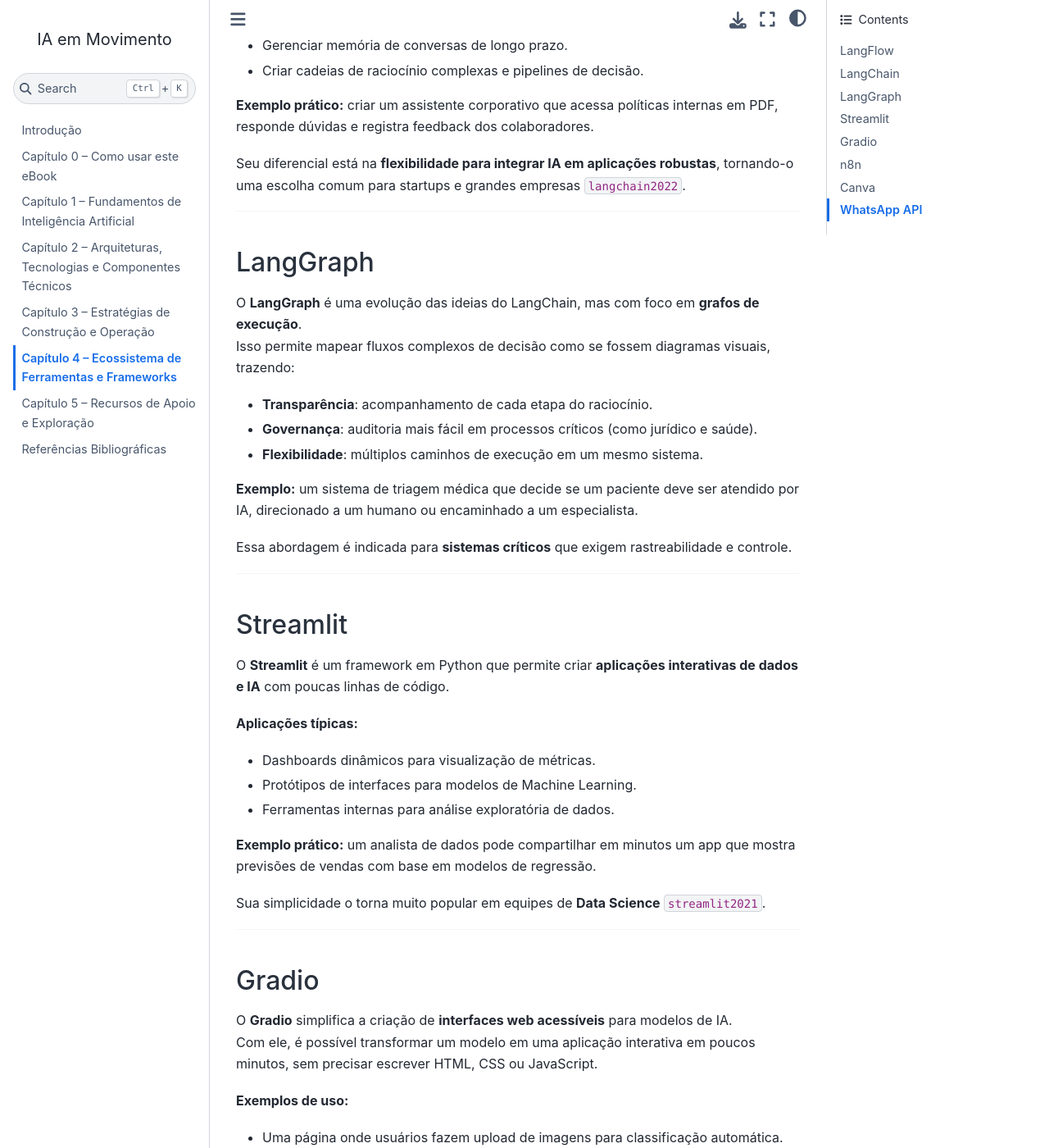
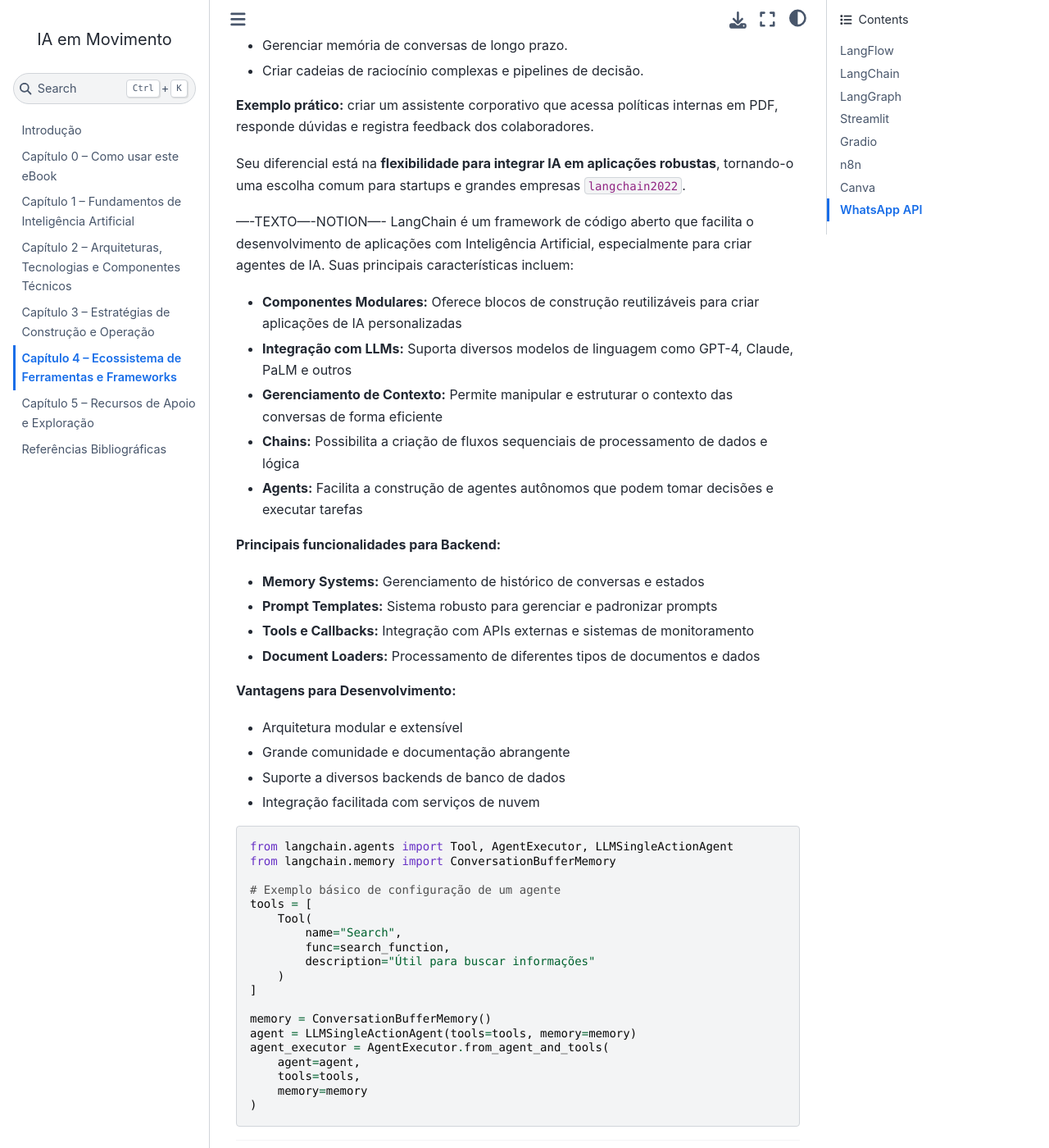
Before and after one commit to unb-lamfo-negocios-ai/LivroIAemMovimento, a Jupyter Book: the page built from capitulos/cap4.md, in a window 1280 px wide and 1400 px high, scrolled down 1509 px. Shown: the whole window at 82% size. Built offline with Jupyter Book 1.0.4 settings and Sphinx 7.4.7 and the Sphinx Book theme 1.1.4, drawn with Linux system fonts in a browser that asks for light colours; pages that are not in the unit, such as notebooks, are missing from menus; cross-references to code outside the pages are shown as plain code.

Commit message:
Inclusao_LangChain.md

````diff
--- a/capitulos/cap4.md
+++ b/capitulos/cap4.md
@@ -50,6 +50,51 @@
 **Exemplo prático:** criar um assistente corporativo que acessa políticas internas em PDF, responde dúvidas e registra feedback dos colaboradores.
 
 Seu diferencial está na **flexibilidade para integrar IA em aplicações robustas**, tornando-o uma escolha comum para startups e grandes empresas {cite}`langchain2022`.
+
+----TEXTO----NOTION----
+LangChain é um framework de código aberto que facilita o desenvolvimento de aplicações com Inteligência Artificial, especialmente para criar agentes de IA. Suas principais características incluem:
+
+- **Componentes Modulares:** Oferece blocos de construção reutilizáveis para criar aplicações de IA personalizadas
+- **Integração com LLMs:** Suporta diversos modelos de linguagem como GPT-4, Claude, PaLM e outros
+- **Gerenciamento de Contexto:** Permite manipular e estruturar o contexto das conversas de forma eficiente
+- **Chains:** Possibilita a criação de fluxos sequenciais de processamento de dados e lógica
+- **Agents:** Facilita a construção de agentes autônomos que podem tomar decisões e executar tarefas
+
+**Principais funcionalidades para Backend:**
+
+- **Memory Systems:** Gerenciamento de histórico de conversas e estados
+- **Prompt Templates:** Sistema robusto para gerenciar e padronizar prompts
+- **Tools e Callbacks:** Integração com APIs externas e sistemas de monitoramento
+- **Document Loaders:** Processamento de diferentes tipos de documentos e dados
+
+**Vantagens para Desenvolvimento:**
+
+- Arquitetura modular e extensível
+- Grande comunidade e documentação abrangente
+- Suporte a diversos backends de banco de dados
+- Integração facilitada com serviços de nuvem
+
+```{code-block} python
+from langchain.agents import Tool, AgentExecutor, LLMSingleActionAgent
+from langchain.memory import ConversationBufferMemory
+
+# Exemplo básico de configuração de um agente
+tools = [
+    Tool(
+        name="Search",
+        func=search_function,
+        description="Útil para buscar informações"
+    )
+]
+
+memory = ConversationBufferMemory()
+agent = LLMSingleActionAgent(tools=tools, memory=memory)
+agent_executor = AgentExecutor.from_agent_and_tools(
+    agent=agent,
+    tools=tools,
+    memory=memory
+)
+```
 
 ---
 
````
